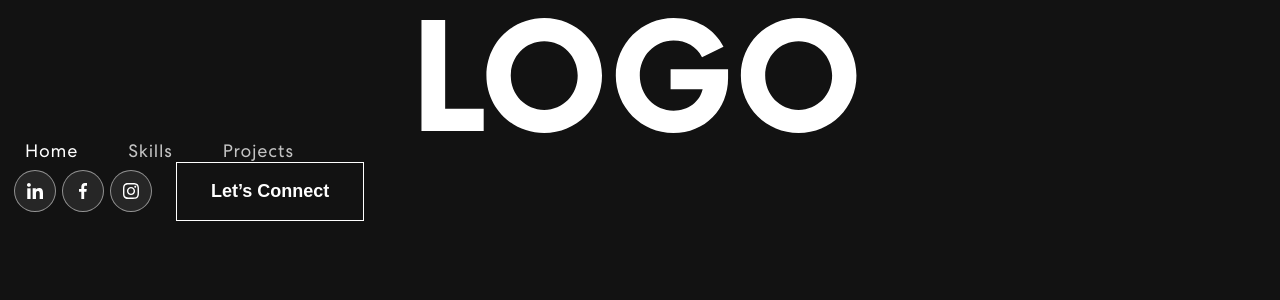
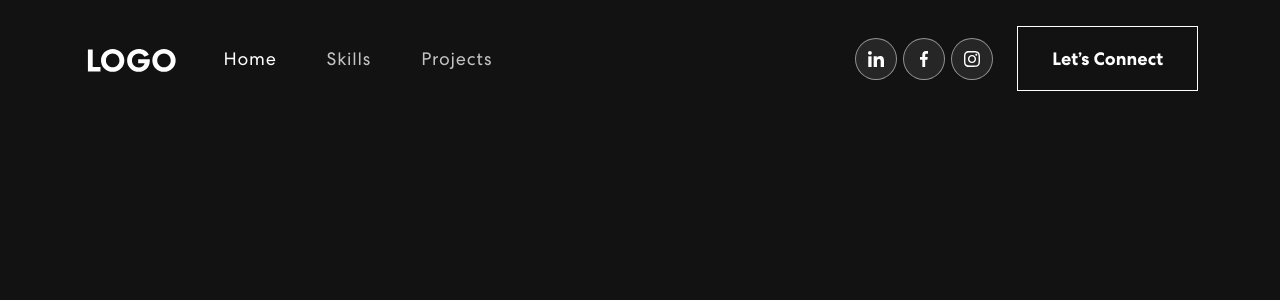
Before and after one commit to jesusjarr30/portafolio-web, a React (Create React App) app in the folder paginapsico/: page / in a window 1280 px wide. Shown: the top 300 px of the page. Built offline with nearby package versions, Linux system fonts and the light colour scheme.

Commit message:
NavBar done

```diff
--- a/paginapsico/src/App.css
+++ b/paginapsico/src/App.css
@@ -398,7 +398,7 @@ nav.navbar .navbar-toggler[aria-expanded="true"] .navbar-toggler-icon {
     width: 100% !important;
 }
 .project .nav.nav-pills .nav-link.active {
-    border: 1px solid rgba(255, 255, 255, 1);
+    border: 1px solid rgb(179, 24, 24);
 }
 .nav-link#projects-tabs-tab-first {
   border: 1px solid rgba(255, 255, 255, 0.5);
--- a/paginapsico/src/App.js
+++ b/paginapsico/src/App.js
@@ -1,6 +1,7 @@
 import logo from './logo.svg';
 import './App.css';
 import { NavBar } from "./components/NavBar";
+import 'bootstrap/dist/css/bootstrap.min.css';
 function App() {
   return (
     <div className="App">
--- a/paginapsico/src/components/NavBar.js
+++ b/paginapsico/src/components/NavBar.js
@@ -26,13 +26,12 @@ export const NavBar = () => {
   const onUpdateActiveLink = (value) => {
     setActiveLink(value);
   }
-
   return (
 
       <Navbar expand="lg" className={scrolled ? "scrolled" : ""}>
         <Container>
-          <Navbar.Brand href="/#home">
-            <img src={logo} alt="Logo" />
+          <Navbar.Brand href="#home">
+            <img src={logo} alt="Logo"/>
           </Navbar.Brand>
           <Navbar.Toggle aria-controls="basic-navbar-nav">
             <span className="navbar-toggler-icon"></span>
@@ -54,6 +53,5 @@ export const NavBar = () => {
           </Navbar.Collapse>
         </Container>
       </Navbar>
-
   )
 }
```
Also changed, not shown: paginapsico/src/assets/img/logo.svg.
